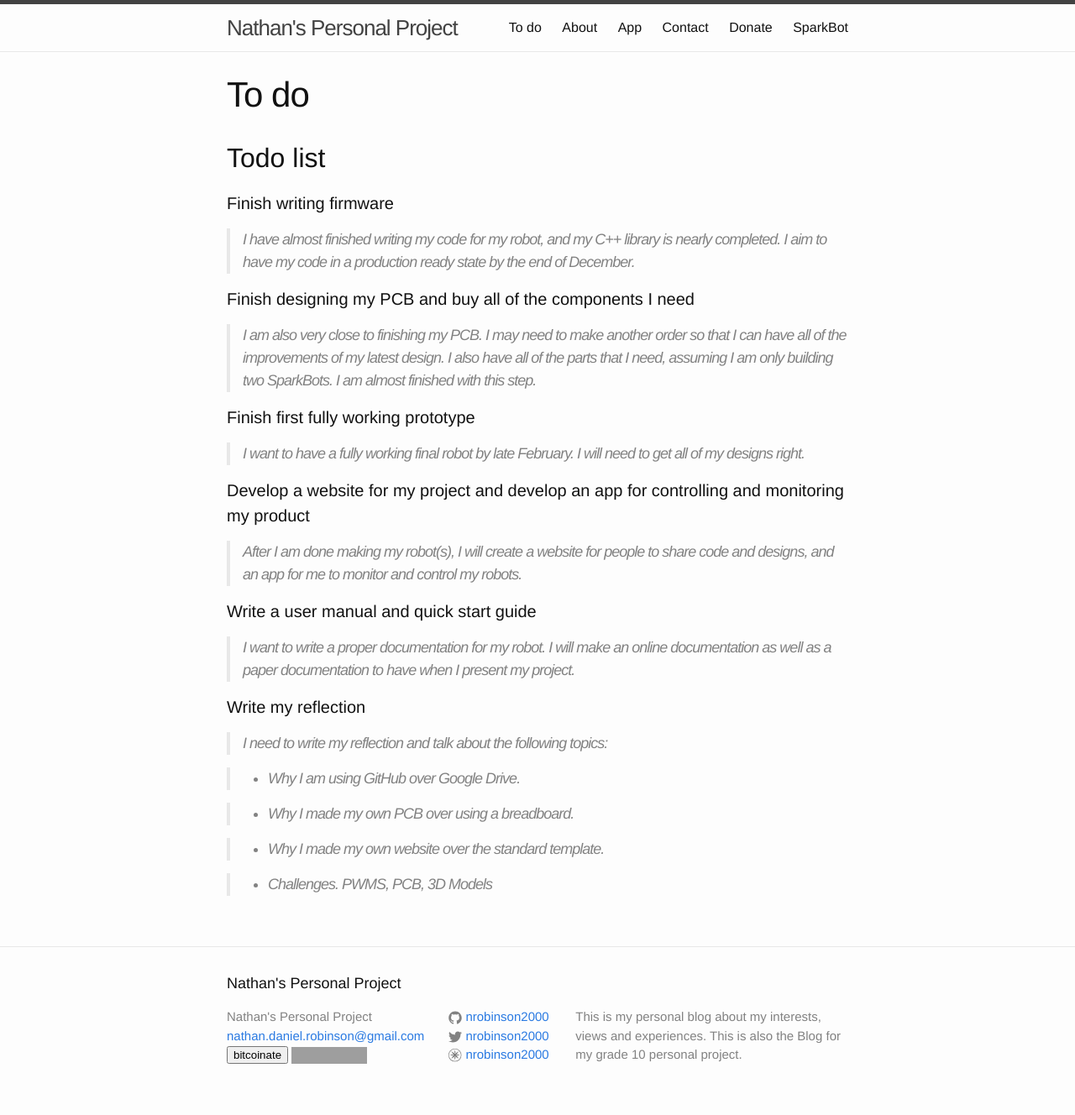
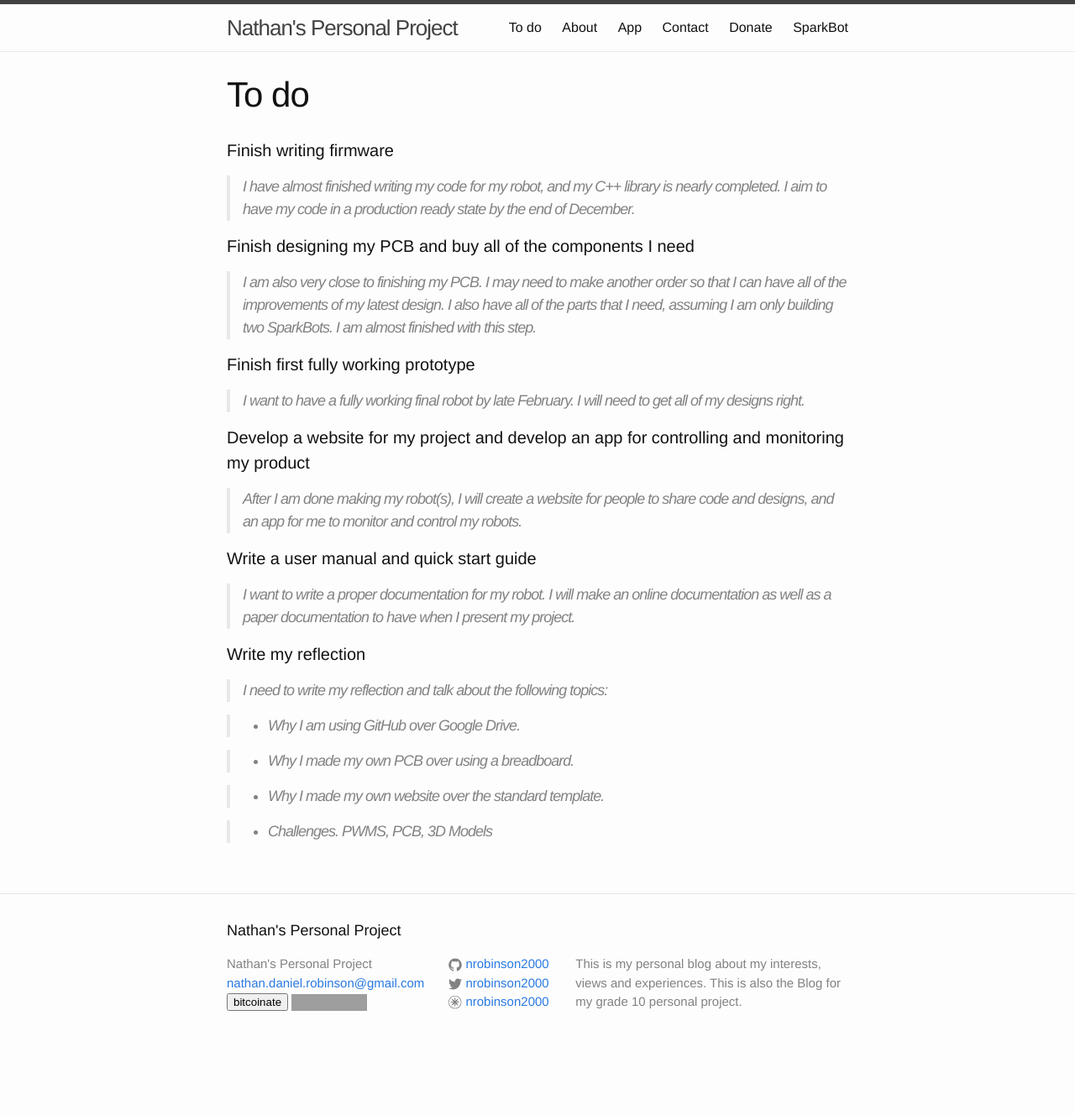
Before and after one commit to nrobinson2000/blog, a Jekyll site: the page built from pages/TODO.md, in a window 1280 px wide. Shown: the whole page at 84% size. Built offline with Jekyll 4.4.1, drawn with Linux system fonts in a browser that asks for light colours; Markdown is read by kramdown in place of the engine named in the settings; after the commit the page ends 1265 px from its top, so only the background shows below that; grey boxes are pictures that could not be loaded.

Commit message:
at 12:50 of 09-03-2016

```diff
--- a/pages/TODO.md
+++ b/pages/TODO.md
@@ -3,7 +3,6 @@ layout: page
 title: To do
 permalink: /todo/
 ---
-## Todo list
 #### Finish writing firmware
 >I have almost finished writing my code for my robot, and my C++ library is nearly completed.  I aim to have my code in a production ready state by the end of December.
 
```
